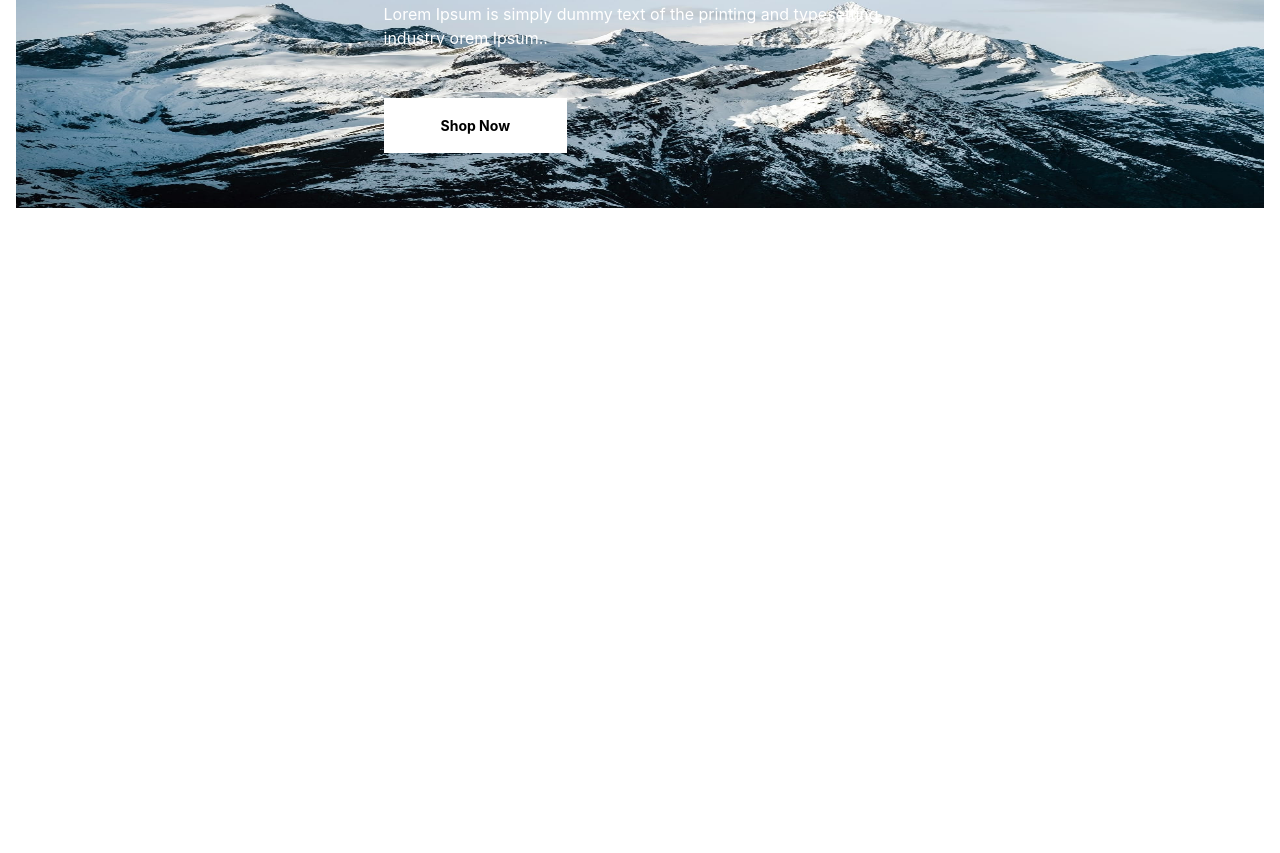
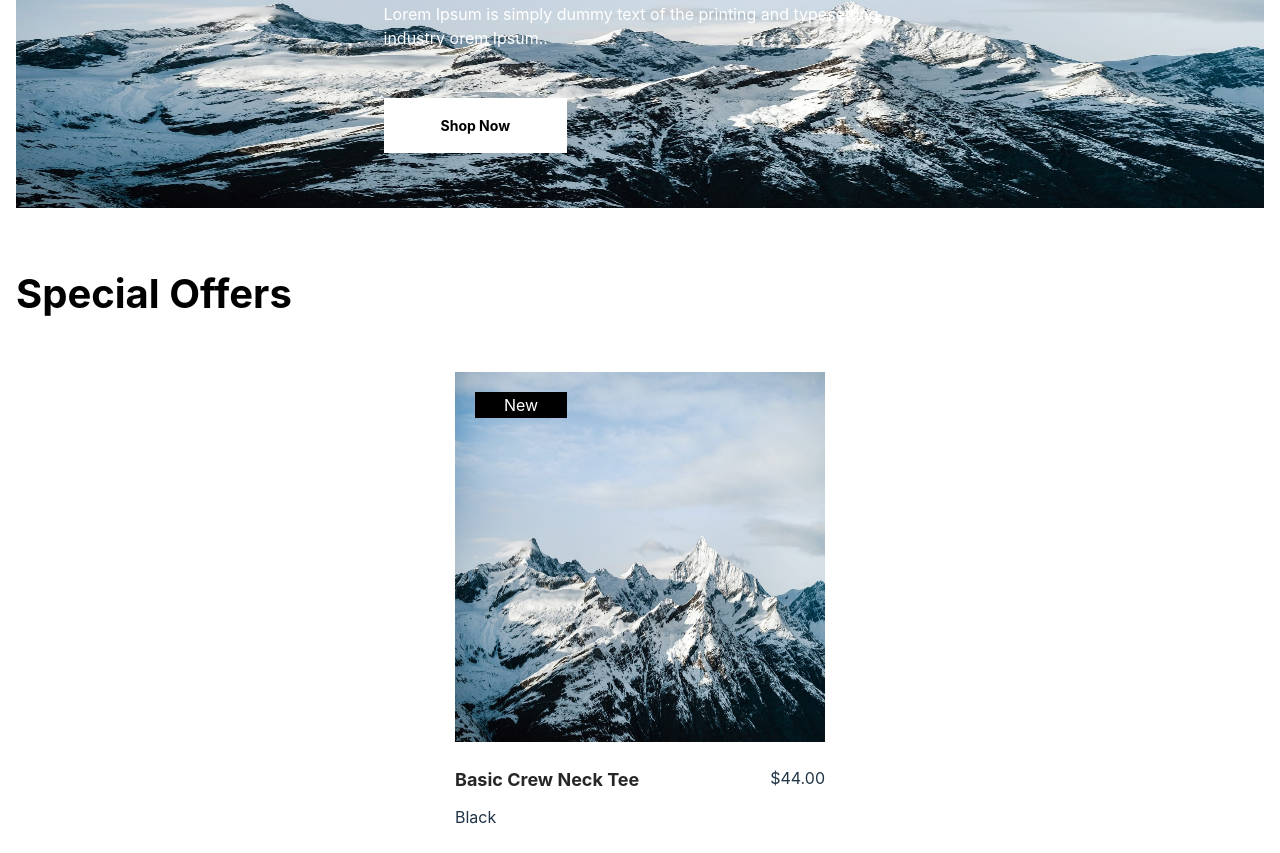
Before and after one commit to TheVu1997/sober-theme, a React (Vite) app: page / in a window 1280 px wide. Shown: the part 3065-3918 px from the top of the page. Before the commit the page ends 3329 px from the top, so only its background shows below. Built offline with nearby package versions, Linux system fonts and the light colour scheme.

Commit message:
feat: Update special section

```diff
--- a/src/App.jsx
+++ b/src/App.jsx
@@ -4,6 +4,7 @@ import Header from './Modules/Builders/Components/Home/Header/Header';
 import Intro from './Modules/Builders/Components/Home/Intro/Intro';
 import Phone from './Modules/Builders/Components/Home/Phone/Phone';
 import Sales from './Modules/Builders/Components/Home/Sales/Sales';
+import Special from './Modules/Builders/Components/Home/Special/Special';
 
 function App() {
     return (
@@ -14,6 +15,7 @@ function App() {
             <Arrivals/>
             <BestSeller/>
             <Phone/>
+            <Special/>
         </>
 
     );
--- /dev/null
+++ b/src/Modules/Builders/Components/Home/Special/Special.css
@@ -0,0 +1,121 @@
+.orebi-special {}
+
+.orebi-special__container {
+    max-width: 1600px;
+    padding: 0 var(--spacer-md) 0 var(--spacer-md);
+    margin: 0 auto;
+}
+
+.orebi-special__inner {
+    display: flex;
+    flex-direction: column;
+    gap: var(--spacer-4xl);
+}
+
+.orebi-special__top {}
+
+.orebi-special__top-title {}
+
+.orebi-special__bottom {
+    position: relative;
+    display: flex;
+    grid-template-columns: repeat(4, 1fr);
+    justify-content: center;
+    flex-direction: row;
+    gap: var(--spacer-3xl);
+    width: 100%;
+}
+
+.orebi-special__bottom-wrapper {
+    max-width: 370px;
+    width: 100%;
+    min-height: 465px;
+    height: 100%;
+
+}
+
+.orebi-special__bottom-wrapper__image {
+    position: relative;
+    transition: all 5s ease-out;
+
+}
+
+.orebi-special__bottom-wrapper__image-background {
+    position: relative;
+    width: 100%;
+}
+
+.orebi-special__bottom-wrapper__image-background img {
+    width: 100%;
+    height: 100%;
+    min-height: 370px;
+}
+
+.orebi-special__bottom-wrapper__image-abc {
+    position: absolute;
+    top: 0;
+    display: flex;
+    justify-content: center;
+    /* align-items: center; */
+    flex-direction: column;
+    width: 100%;
+    height: 100%;
+}
+
+.orebi-special__bottom-wrapper__image-abc__new {
+    padding: var(--spacer-2lg) var(--spacer-2lg);
+    height: 100%;
+}
+
+.orebi-special__bottom-wrapper__image-abc__new p {
+    max-width: 92px;
+    max-height: 35px;
+    text-align: center;
+    border: 1px solid var(--black);
+    background: var(--black);
+    color: white;
+    font-size: var(--font-base);
+}
+
+.orebi-special__bottom-arrow__left,.orebi-special__bottom-arrow__right {
+    position: absolute;
+    z-index: 10;
+    top: 35%;
+}
+.orebi-special__bottom-arrow__left {
+    left: '${(props) => props.direction === "left" && "0px"}';
+}
+.orebi-special__bottom-arrow__left-border {
+    border-radius: 50%;
+    padding: var(--spacer-md);
+    background: var(--black-shadow);
+    cursor: pointer;
+}
+.orebi-special__bottom-arrow__right {
+    right: 0;
+}
+.orebi-special__bottom-arrow__right-border {
+    border-radius: 50%;
+    padding: var(--spacer-md);
+    background: var(--black-shadow);
+    cursor: pointer;
+}
+
+.orebi-special__bottom-wrapper__content {
+    display: flex;
+    flex-direction: row;
+    justify-content: space-between;
+    padding: var(--spacer-xl) 0;
+}
+
+.orebi-special__bottom-wrapper__content-left {
+    display: flex;
+    flex-direction: column;
+    gap: var(--spacer-sm);
+}
+
+.orebi-special__bottom-wrapper__content-left__title {
+    font-size: var(--font-lg);
+    font-weight: 700;
+    color: var(--gray--800);
+}
--- a/src/Modules/Builders/Components/Home/Special/Special.jsx
+++ b/src/Modules/Builders/Components/Home/Special/Special.jsx
@@ -1,23 +1,45 @@
 import React from 'react'
+import './Special.css'
 
 function Special() {
     return (
+        <div id="special">
             <div className='orebi-special'>
                 <div className="orebi-special__container">
                     <div className="orebi-special__inner">
                         <div className="orebi-special__top">
                             <div className="orebi-special__top-title">
-                            <h2 className='h2--black'></h2>
+                                <h2 className='h2--black'>Special Offers</h2>
                             </div>
                         </div>
                         <div className="orebi-special__bottom">
-                        <div className="orebi-special__bottom-image">
-                            <div className="img">
-                                <img src="" alt="" />
+                                <div className="orebi-special__bottom-wrapper">
+                                    <div className="orebi-special__bottom-wrapper__image">
+                                        <div className="orebi-special__bottom-wrapper__image-background">
+                                            <img src="/src/assets/d07f00c7f8bf20e179ae.jpg" alt="" />
+                                        </div>
+                                        <div className="orebi-special__bottom-wrapper__image-abc">
+                                            <div className="orebi-special__bottom-wrapper__image-abc__new">
+                                                <p>New</p>
                                             </div>
                                         </div>
-                        <div className="orebi-special__bottom-title">
-
+                                    </div>
+                                    <div className="orebi-special__bottom-wrapper__content">
+                                        <div className="orebi-special__bottom-wrapper__content-left">
+                                            <div className="orebi-special__bottom-wrapper__content-left__title">
+                                                <h3>Basic Crew Neck Tee</h3>
+                                            </div>
+                                            <div className="orebi-special__bottom-wrapper__content-left__des">
+                                                <p>Black</p>
+                                            </div>
+                                        </div>
+                                        <div className="orebi-special__bottom-wrapper__content-right">
+                                            <div className="orebi-special__bottom-wrapper__content-right__price">
+                                                <p>$44.00</p>
+                                            </div>
+                                        </div>
+                                    </div>
+                                </div>
                         </div>
                     </div>
                 </div>
```
Lines whose indentation alone changed are shown as unchanged.
